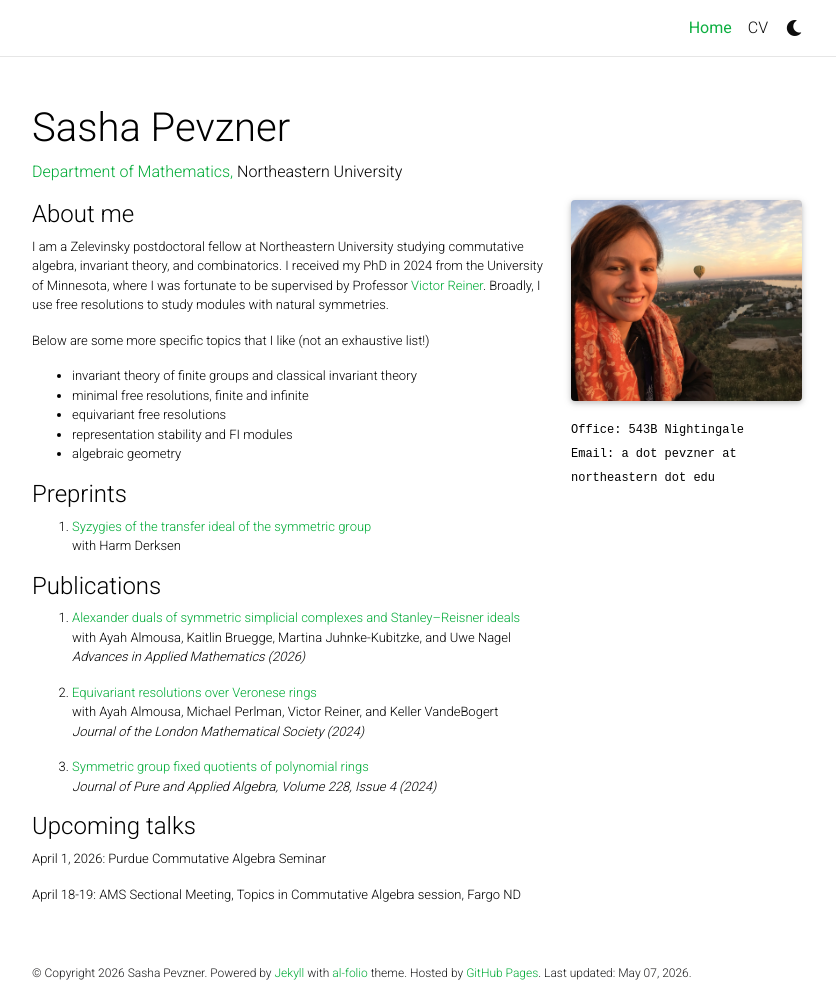
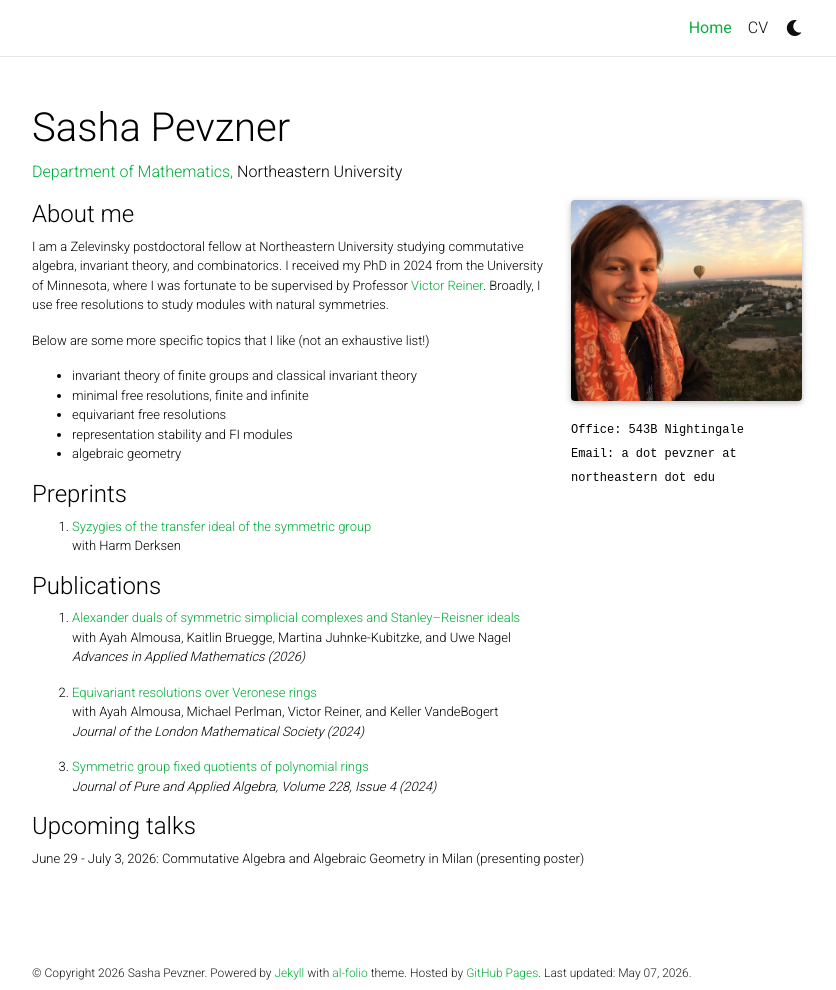
Before and after one commit to sashapevzner/sashapevzner.github.io, a Jekyll site: the page built from _pages/about.md, in a window 1280 px wide and 990 px high. Shown: the whole window, without its empty margins (223-1059 px from the left). Built offline with Jekyll 4.4.1, drawn with Linux system fonts in a browser that asks for light colours; full-size pictures stand in for the smaller copies a plugin makes; comment, search, counter and statistics services are not loaded; a style sheet for code colours, icons or effects is not loaded.

Commit message:
Update about.md

```diff
--- a/_pages/about.md
+++ b/_pages/about.md
@@ -48,6 +48,4 @@ with Ayah Almousa, Michael Perlman, Victor Reiner, and Keller VandeBogert <br>
 
 #### Upcoming talks
 
-April 1, 2026: Purdue Commutative Algebra Seminar
-
-April 18-19: AMS Sectional Meeting, Topics in Commutative Algebra session, Fargo ND
+June 29 - July 3, 2026: Commutative Algebra and Algebraic Geometry in Milan (presenting poster)
```
